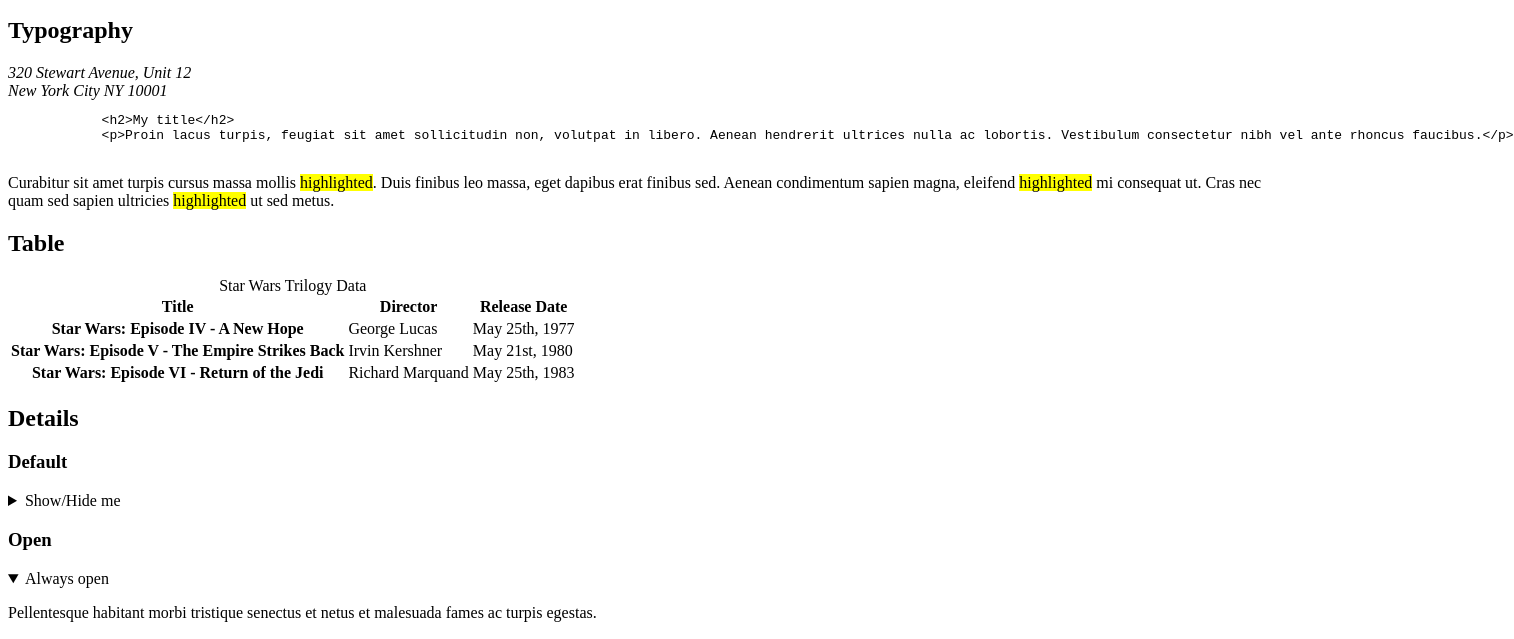
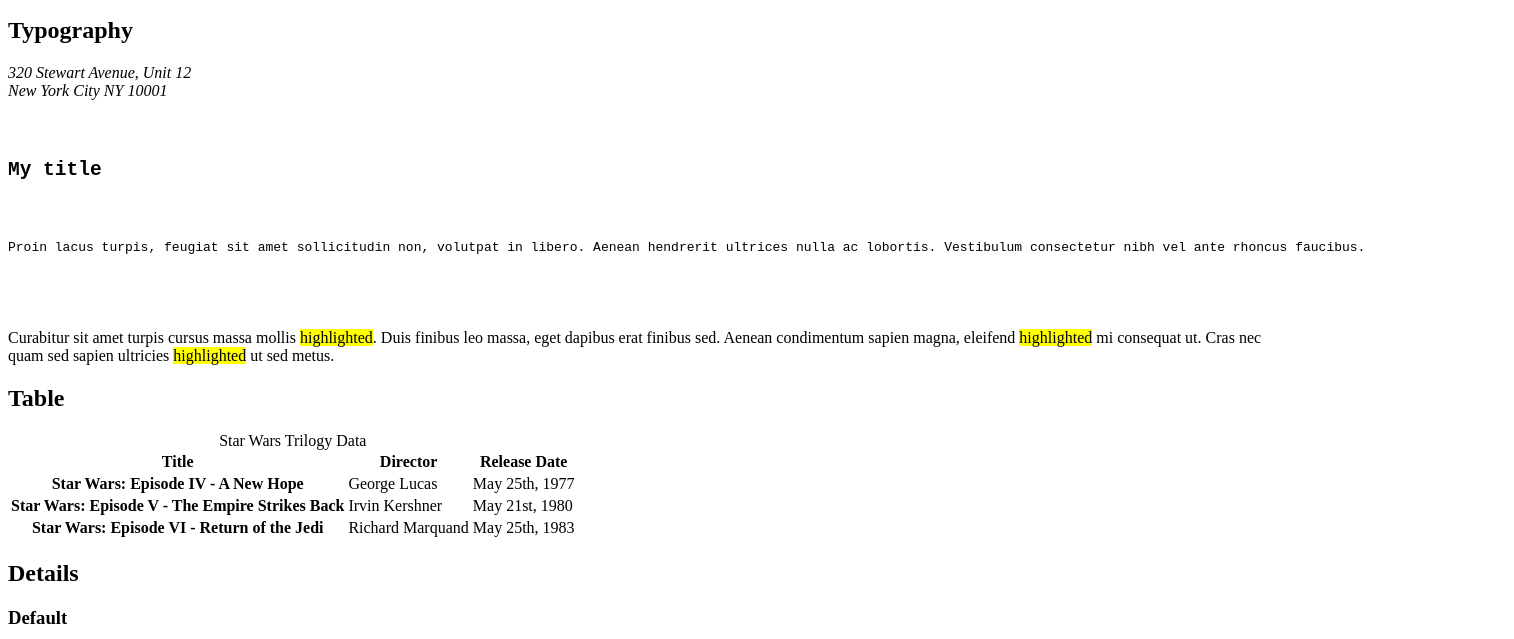
Before and after one commit to jonathancahoreau-larcadia/holbertonschool-web_front_end, a plain HTML site: page html_advanced/38-styleguide.html in a window 1280 px wide. Shown: the part 1255-1894 px from the top of the page, 1514 px wide, since content can reach past the window. Drawn offline with Linux system fonts and the light colour scheme.

Commit message:
paste text from task in <code>

```diff
--- a/html_advanced/38-styleguide.html
+++ b/html_advanced/38-styleguide.html
@@ -116,8 +116,10 @@
         </div>
         <div>
           <pre>
-            &lt;h2&gt;My title&lt;/h2&gt;
-            &lt;p&gt;Proin lacus turpis, feugiat sit amet sollicitudin non, volutpat in libero. Aenean hendrerit ultrices nulla ac lobortis. Vestibulum consectetur nibh vel ante rhoncus faucibus.&lt;/p&gt;
+            <code>
+              <h2>My title</h2>
+              <p>Proin lacus turpis, feugiat sit amet sollicitudin non, volutpat in libero. Aenean hendrerit ultrices nulla ac lobortis. Vestibulum consectetur nibh vel ante rhoncus faucibus.</p>
+            </code>
           </pre>
         </div>
         <div>
```
Also changed, not shown: html_advanced/39-styleguide.html (+4 -2 lines).
